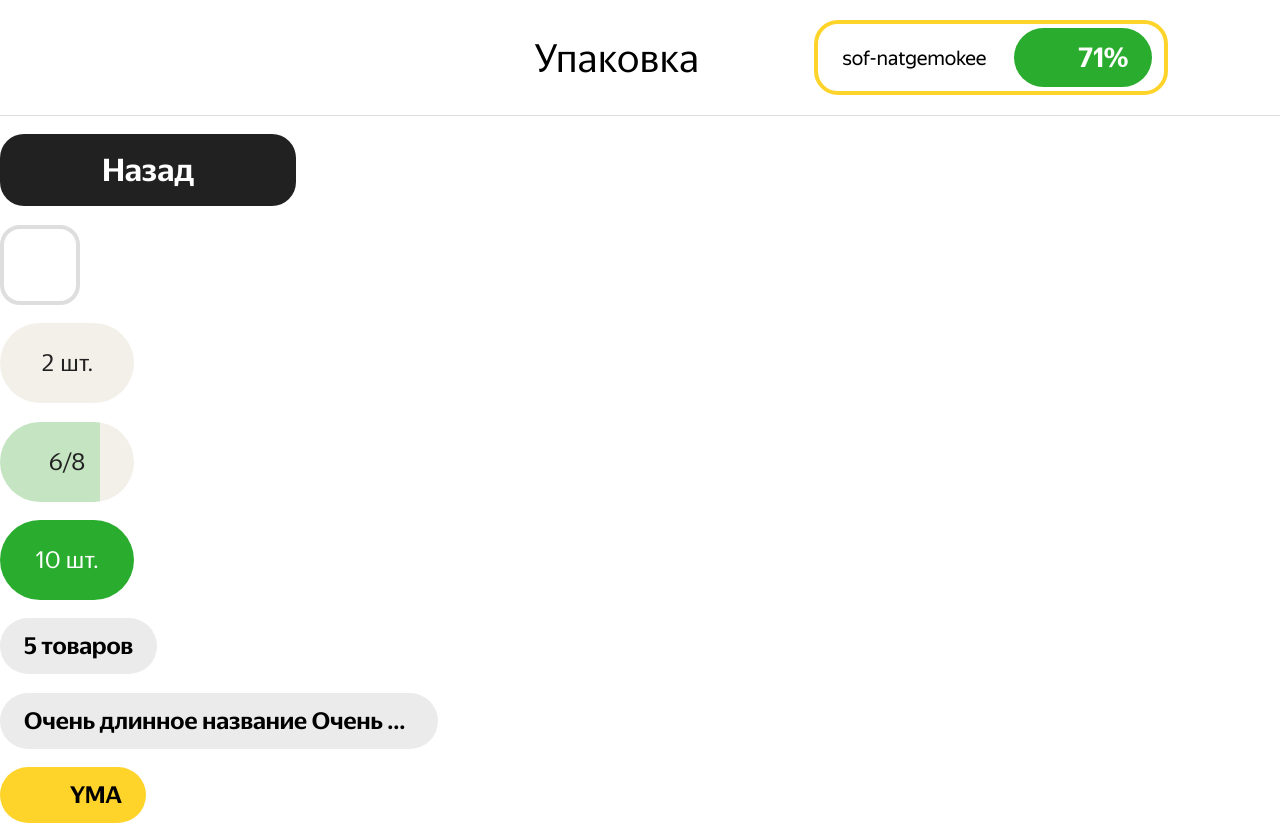
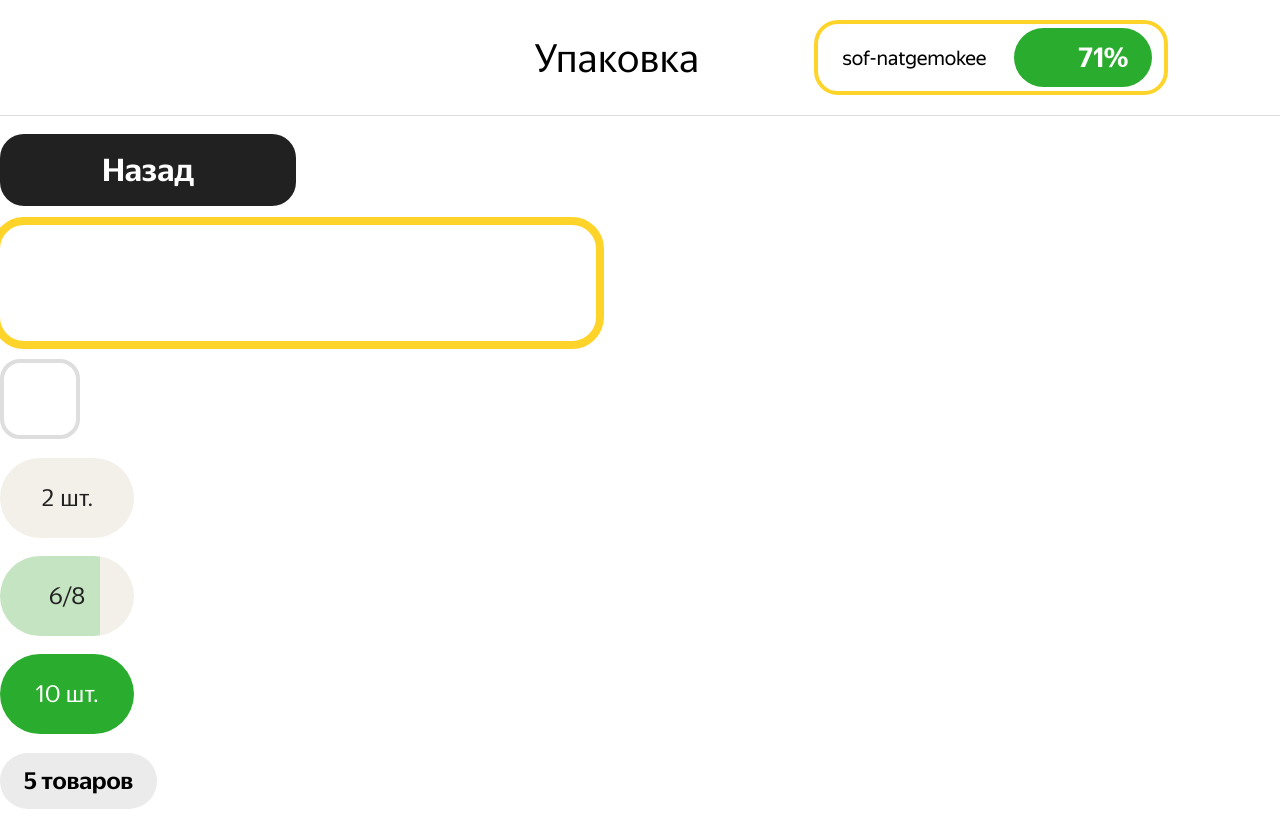
Before and after one commit to dashalalala24/parcel-packer, a React (Create React App) app: page / in a window 1280 px wide. Shown: the top 825 px of the page. Built offline with nearby package versions, Linux system fonts and the light colour scheme.

Commit message:
add Input componement

```diff
--- a/src/components/App/App.tsx
+++ b/src/components/App/App.tsx
@@ -14,6 +14,7 @@ import ItemImage from '../ItemImage/ItemImage';
 import { useAppDispatch, useAppSelector } from '../../utils/hooks';
 import { increment, incrementAsync } from '../../services/redux/slices/example/example';
 import PackageCard from '../PackageCard/PackageCard';
+import Input from '../Input/Input';
 
 export interface IItem {
   id: string;
@@ -103,6 +104,8 @@ function App() {
         size={ButtonSizes.m}
         text='Назад'
       />
+      <br />
+      <Input />
       <br />
       <Checkbox />
       <br />
--- /dev/null
+++ b/src/components/Input/Input.css
@@ -0,0 +1,16 @@
+.input__element {
+  font: var(--font-button-l);
+  border-radius: var(--border-radius-m);
+  width: 596px;
+  height: 124p;
+  padding: 36px;
+  text-align: center;
+  text-transform: uppercase;
+  outline: 8px var(--yellow-color) solid;
+  border: none;
+  box-sizing: border-box;
+}
+
+.input__element:focus {
+  /* outline: 8px var(--red-color) solid; */
+}
--- /dev/null
+++ b/src/components/Input/Input.tsx
@@ -0,0 +1,23 @@
+import { FC } from 'react';
+import './Input.css';
+
+const Input: FC = () => {
+  return (
+    <form className='input'>
+      <input
+        className='input__element'
+        id='code-input'
+        type='code'
+        name='code'
+        autoComplete='off'
+        minLength={3}
+        maxLength={15}
+        // value={values.code || ''}
+        // onChange={handleChange}
+        required
+      />
+    </form>
+  );
+};
+
+export default Input;
--- a/src/services/redux/slices/example/example.ts
+++ b/src/services/redux/slices/example/example.ts
@@ -1,5 +1,4 @@
 import { createAsyncThunk, createSlice, PayloadAction } from '@reduxjs/toolkit';
-import { RootState, AppThunk } from '../../store';
 import { fetchCount } from './exampleAPI';
 
 export interface ExapmleState {
```
